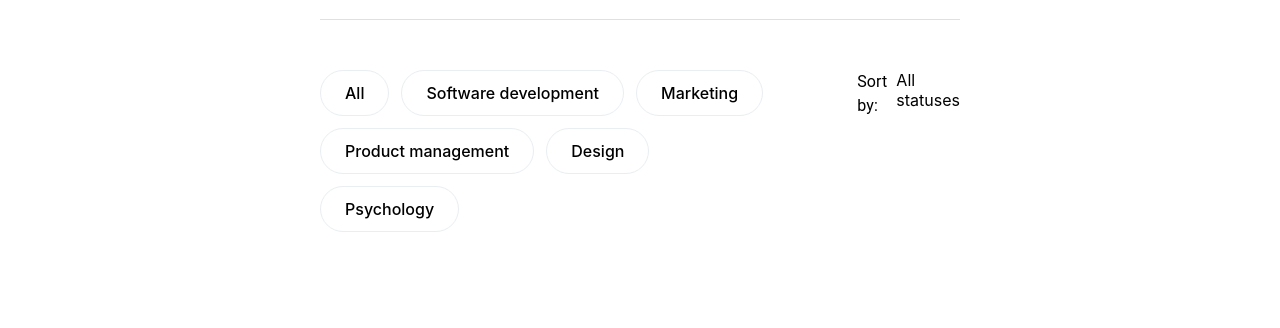
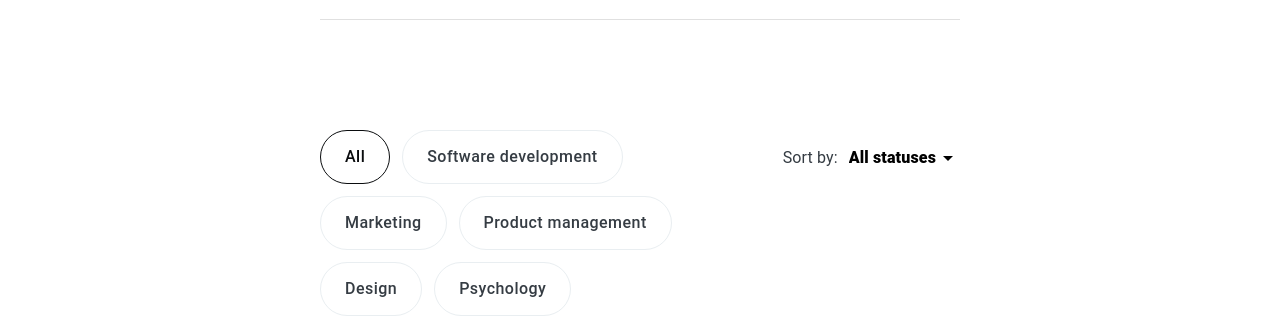
Before and after one commit to ProductDock/rbc3-library-fe, a React (Create React App) app: page / in a window 1280 px wide. Shown: the part 469-797 px from the top of the page. Built offline with nearby package versions, Linux system fonts and the light colour scheme.

Commit message:
Update style and map categories

```diff
--- a/src/pages/Homepage/BookCatalogueSection/BookCatalogueSection.module.css
+++ b/src/pages/Homepage/BookCatalogueSection/BookCatalogueSection.module.css
@@ -30,7 +30,7 @@
   display: flex;
   flex-direction: row;
   justify-content: space-between;
-  margin-top: 50px;
+  margin-top: 110px;
 }
 
 .categoriesWrapper {
@@ -47,16 +47,51 @@
   font-weight: 500;
   margin-right: 12px;
   margin-bottom: 12px;
+  color: #353c43;
+  text-transform: none;
+  background-color: white;
+}
+
+.clicked {
+  color: #0a0c0e;
+  border: 1px solid #0a0c0e;
 }
 
 .sortByWrapper {
   display: flex;
   flex-direction: row;
-  width: 200px;
+  width: 220px;
   margin-left: 50px;
+  padding-block: 12px;
 }
 
 .sortBy {
   font-size: 16px;
   font-weight: 400;
+  width: 58px;
+  padding-top: 4px;
+  padding-right: 8px;
+  color: #353c43;
 }
+
+.allStatusesMenuItem {
+  font-style: normal;
+}
+
+.statusForm {
+  font-weight: 800;
+  /* color: rgba(0, 0, 0) !important; */
+}
+
+/* .menuItem {
+  font-size: 16px;
+  font-weight: 400;
+} */
+
+/* .statusForm .MuiOutlinedInput-root .MuiOutlinedInput-notchedOutline {
+  border-color: rgba(0, 0, 0) !important;
+}
+
+.statusForm .MuiSvgIcon-root {
+  color: rgba(0, 0, 0) !important;
+} */
--- a/src/pages/Homepage/BookCatalogueSection/BookCatalogueSection.tsx
+++ b/src/pages/Homepage/BookCatalogueSection/BookCatalogueSection.tsx
@@ -2,8 +2,32 @@ import Typography from '@mui/material/Typography'
 import styles from './BookCatalogueSection.module.css'
 import Button from '@mui/material/Button'
 import Divider from '@mui/material/Divider'
+import FormControl from '@mui/material/FormControl'
+import Select, { SelectChangeEvent } from '@mui/material/Select'
+import MenuItem from '@mui/material/MenuItem'
+import { useState } from 'react'
 
 export const BookCatalogueSection = () => {
+  const [status, setStatus] = useState('')
+
+  const handleChange = (event: SelectChangeEvent) => {
+    setStatus(event.target.value)
+  }
+
+  const [activeButton, setActiveButton] = useState(0)
+
+  const categories = [
+    'All',
+    'Software development',
+    'Marketing',
+    'Product management',
+    'Design',
+    'Psychology',
+  ]
+
+  const handleButtonClick = (index: number) => {
+    setActiveButton(index)
+  }
   return (
     <div className={styles.catalogueWrapper}>
       <div className={styles.titleButtonWrapper}>
@@ -14,17 +38,71 @@ export const BookCatalogueSection = () => {
       </div>
       <Divider />
       <div className={styles.categoryStatusWrapper}>
+        {/* <div className={styles.categoriesWrapper}>
+          <Button className={styles.category}>All</Button>
+          <Button className={styles.category}>Software development</Button>
+          <Button className={styles.category}>Marketing</Button>
+          <Button className={styles.category}>Product management</Button>
+          <Button className={styles.category}>Design</Button>
+          <Button className={styles.category}>Psychology</Button>
+        </div> */}
         <div className={styles.categoriesWrapper}>
-          <div className={styles.category}>All</div>
-          <div className={styles.category}>Software development</div>
-          <div className={styles.category}>Marketing</div>
-          <div className={styles.category}>Product management</div>
-          <div className={styles.category}>Design</div>
-          <div className={styles.category}>Psychology</div>
+          {categories.map((label, index) => (
+            <Button
+              key={index}
+              className={`${styles.category} ${
+                activeButton === index ? styles.clicked : ''
+              }`}
+              onClick={() => handleButtonClick(index)}
+            >
+              {label}
+            </Button>
+          ))}
         </div>
         <div className={styles.sortByWrapper}>
           <Typography className={styles.sortBy}>Sort by:</Typography>
-          <div>All statuses</div>
+          <div>
+            <FormControl
+              variant='standard'
+              sx={{ color: 'rgba(0, 0, 0)', fill: 'rgba(0, 0, 0)' }}
+            >
+              <Select
+                color={undefined}
+                sx={{
+                  color: 'black',
+                  // '& .MuiOutlinedInput-notchedOutline': {
+                  //   borderColor: 'black',
+                  // },
+                  '& .MuiSvgIcon-root': {
+                    color: 'black',
+                  },
+                }}
+                className={styles.statusForm}
+                disableUnderline={true}
+                value={status}
+                onChange={handleChange}
+                displayEmpty
+                inputProps={{ 'aria-label': 'Without label' }}
+              >
+                <MenuItem value=''>
+                  <em
+                    className={`${styles.allStatusesMenuItem} ${styles.menuItem}`}
+                  >
+                    All statuses
+                  </em>
+                </MenuItem>
+                <MenuItem className={styles.menuItem} value='Available'>
+                  Available books
+                </MenuItem>
+                <MenuItem className={styles.menuItem} value='Reserved'>
+                  Reserved books
+                </MenuItem>
+                <MenuItem className={styles.menuItem} value='Rented'>
+                  Rented books
+                </MenuItem>
+              </Select>
+            </FormControl>
+          </div>
         </div>
       </div>
     </div>
```
